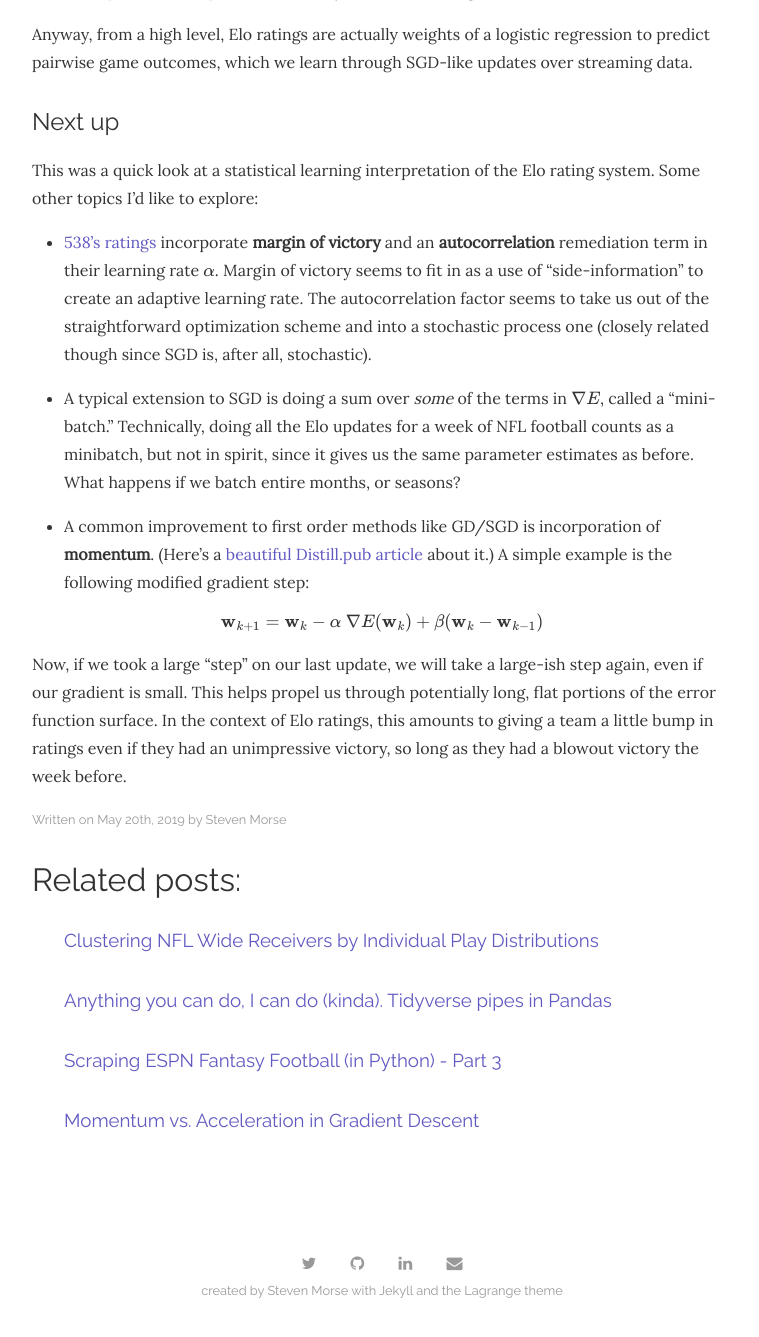
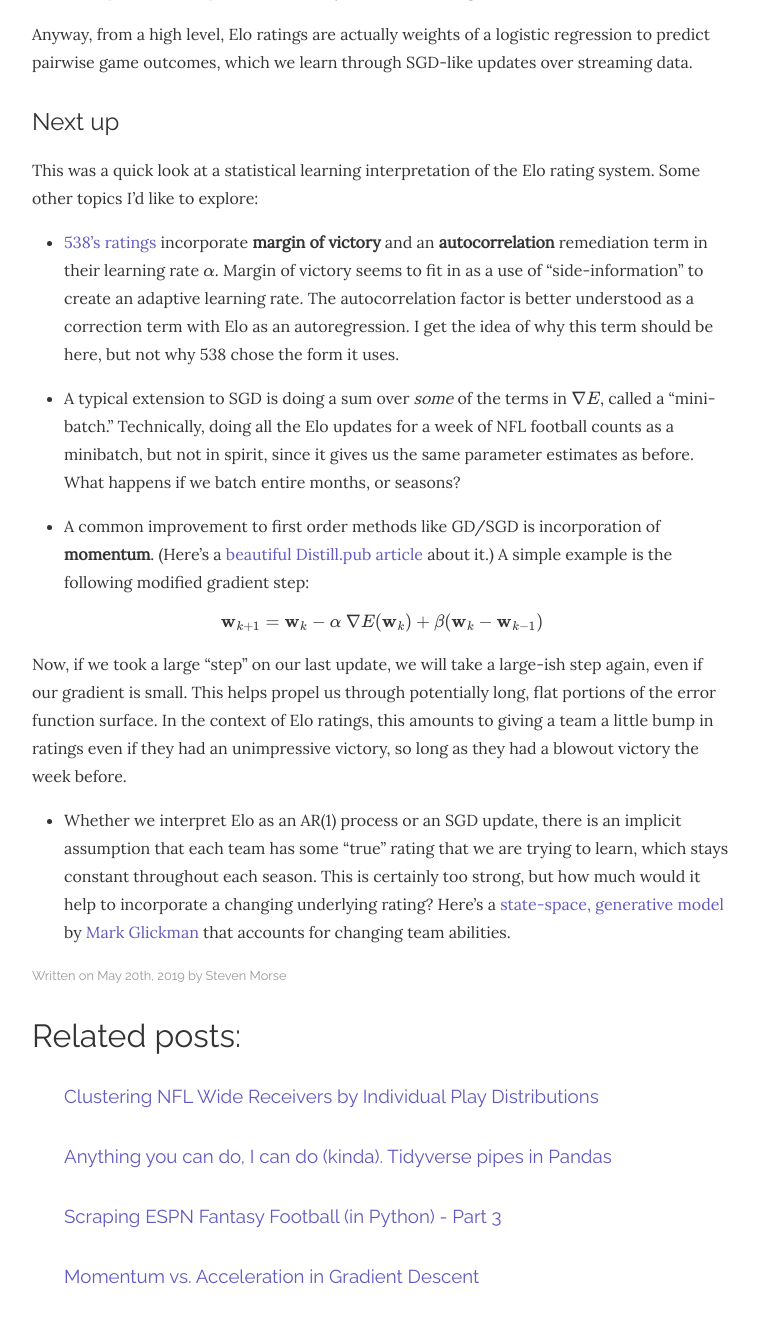
Before and after one commit to stmorse/stmorse.github.io, a Jekyll site: the page built from _posts/2019-05-20-Elo.md, in a window 1280 px wide and 1400 px high, scrolled down 4862 px. Shown: the top 1337 px of the window, without its empty margins (258-1017 px from the left). Built offline with Jekyll 4.4.1, drawn with Linux system fonts in a browser that asks for light colours; nearby versions of some CDN libraries; formulas are drawn with MathJax 3.

Commit message:
added glicko bullet

```diff
--- a/_posts/2019-05-20-Elo.md
+++ b/_posts/2019-05-20-Elo.md
@@ -179,7 +179,7 @@ Anyway, from a high level, Elo ratings are actually weights of a logistic regres
 
 This was a quick look at a statistical learning interpretation of the Elo rating system.  Some other topics I'd like to explore:
 
-- [538's ratings](https://fivethirtyeight.com/methodology/how-our-nfl-predictions-work/) incorporate **margin of victory** and an **autocorrelation** remediation term in their learning rate $$\alpha$$.  Margin of victory seems to fit in as a use of "side-information" to create an adaptive learning rate.  The autocorrelation factor seems to take us out of the straightforward optimization scheme and into a stochastic process one (closely related though since SGD is, after all, stochastic).
+- [538's ratings](https://fivethirtyeight.com/methodology/how-our-nfl-predictions-work/) incorporate **margin of victory** and an **autocorrelation** remediation term in their learning rate $$\alpha$$.  Margin of victory seems to fit in as a use of "side-information" to create an adaptive learning rate.  The autocorrelation factor is better understood as a correction term with Elo as an autoregression.  I get the idea of why this term should be here, but not why 538 chose the form it uses.
 
 - A typical extension to SGD is doing a sum over *some* of the terms in $$\nabla E$$, called a "mini-batch."  Technically, doing all the Elo updates for a week of NFL football counts as a minibatch, but not in spirit, since it gives us the same parameter estimates as before.  What happens if we batch entire months, or seasons?
 
@@ -190,3 +190,5 @@ $$
 $$
 
 Now, if we took a large "step" on our last update, we will take a large-ish step again, even if our gradient is small.  This helps propel us through potentially long, flat portions of the error function surface.  In the context of Elo ratings, this amounts to giving a team a little bump in ratings even if they had an unimpressive victory, so long as they had a blowout victory the week before.
+
+- Whether we interpret Elo as an AR(1) process or an SGD update, there is an implicit assumption that each team has some "true" rating that we are trying to learn, which stays constant throughout each season.  This is certainly too strong, but how much would it help to incorporate a changing underlying rating?  Here's a [state-space, generative model](http://www.glicko.net/research/nfl.pdf) by [Mark Glickman](http://www.glicko.net/research.html) that accounts for changing team abilities.
```
